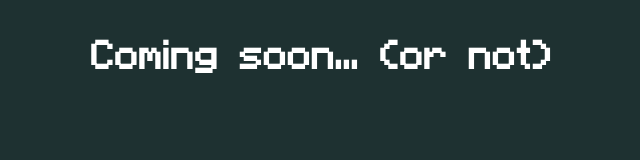
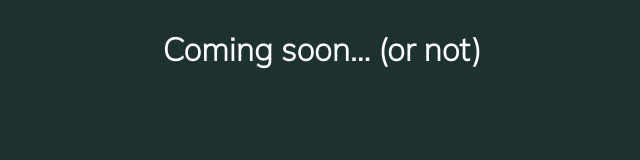
Before and after one commit to 7h3Py7h0n/7h3Py7h0n.github.io, a plain HTML site: page index.html in a window 1280 px wide. Shown: the whole page, without its empty margins (326-966 px from the left). Drawn offline with Linux system fonts and the light colour scheme.

Commit message:
revert font

```diff
--- a/index.html
+++ b/index.html
@@ -6,8 +6,8 @@
     <meta name="viewport" content="width=device-width, initial-scale=1.0">
     <title>7h3Py7h0n</title>
     <style>
-        /* @import url('https://fonts.googleapis.com/css2?family=Mulish:wght@200&display=swap'); */
-        @import url('/mccss.css');
+        @import url('https://fonts.googleapis.com/css2?family=Mulish:wght@200&display=swap');
+        /* @import url('/mccss.css'); */
         body {
             background: rgb(30, 49, 49);
             height: 100%;
@@ -18,8 +18,8 @@
             display: grid;
             place-items: center;
             color: white;
-            /* font-family: 'Mulish', sans-serif; */
-            font-family: 'Minecraftia Regular', sans-serif;
+            font-family: 'Mulish', sans-serif;
+            /* font-family: 'Minecraftia Regular', sans-serif; */
         }
         @keyframes toggle {
             from {
```
